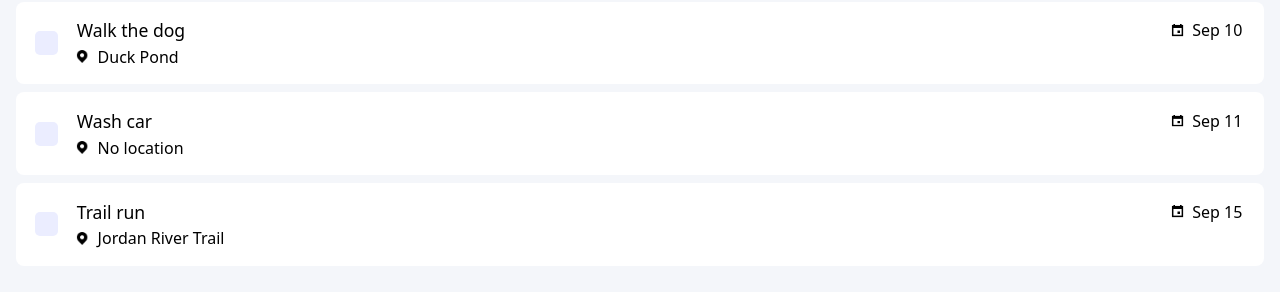
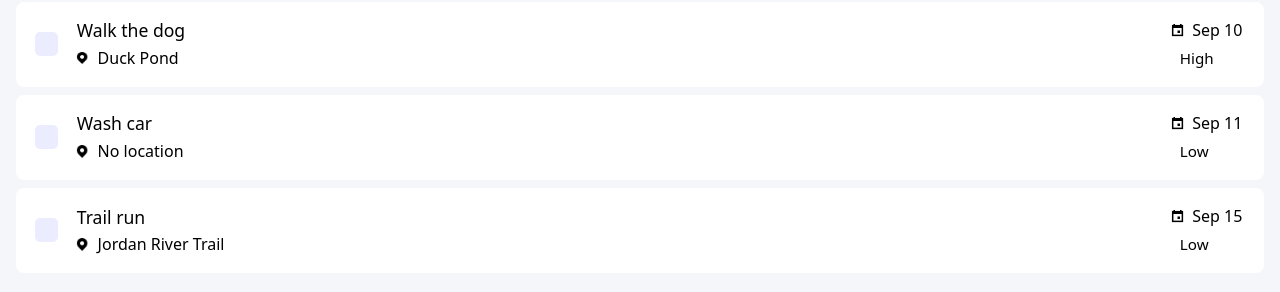
Before and after one commit to dallinjohnson/todo-list, a website built with webpack: page src/template.html in a window 1280 px wide. Shown: the part 102-394 px from the top of the page. Built offline with nearby package versions, Linux system fonts and the light colour scheme.

Commit message:
Add priority select element to task item

```diff
--- a/src/classes/Task.js
+++ b/src/classes/Task.js
@@ -3,7 +3,7 @@ class Task {
     id,
     title,
     dueDate,
-    priority,
+    priority = "low",
     location,
     description,
     isCompleted = false
--- a/src/components/App.js
+++ b/src/components/App.js
@@ -11,7 +11,7 @@ class App {
         1,
         "Walk the dog",
         new Date(2024, 8, 10),
-        "High",
+        "high",
         "Duck Pond",
         null
       ),
@@ -19,7 +19,7 @@ class App {
         2,
         "Wash car",
         new Date(2024, 8, 11),
-        "Low",
+        "low",
         null,
         "Remember to vacuum"
       ),
@@ -27,7 +27,7 @@ class App {
         3,
         "Trail run",
         new Date(2024, 8, 15),
-        "Low",
+        "low",
         "Jordan River Trail",
         null
       ),
--- a/src/components/NewTaskItem.js
+++ b/src/components/NewTaskItem.js
@@ -44,9 +44,12 @@ const TaskItem = (task) => {
     location = createLocation();
     const locationGroup = IconGroup(locationIcon, location.getElement());
 
+    const priority = createPriority();
+
     const detailRow = document.createElement("div");
     detailRow.classList.add("flex-row-space-between");
     detailRow.appendChild(locationGroup.getElement());
+    detailRow.appendChild(priority);
 
     taskDetails = document.createElement("div");
     taskDetails.className = "task-details";
@@ -84,7 +87,28 @@ const TaskItem = (task) => {
     return location;
   };
 
-  const createPriority = () => {};
+  const createPriority = () => {
+    const select = document.createElement("select");
+    const options = [
+      { value: "low", textContent: "Low" },
+      { value: "medium", textContent: "Medium" },
+      { value: "high", textContent: "High" },
+    ];
+    options.forEach((optionData) => {
+      const option = document.createElement("option");
+      option.value = optionData.value;
+      option.textContent = optionData.textContent;
+      select.appendChild(option);
+    });
+    select.addEventListener("change", () => {
+      TaskService.update({ ...task, priority: select.value });
+    });
+    if (task && task.priority) {
+      select.value = task.priority;
+    }
+    select.classList.add("priority");
+    return select;
+  };
 
   const handleCheckboxClick = () => {
     const newTask = { ...task, isCompleted: !task.isCompleted };
--- a/src/styles.css
+++ b/src/styles.css
@@ -138,10 +138,6 @@ body {
   margin: 1rem;
 }
 
-.task:hover {
-  /*background-color: rgb(225, 225, 255);*/
-}
-
 .task-card {
   padding: 3rem;
   background-color: white;
@@ -195,3 +191,29 @@ body {
 .task-list-controls select {
   margin-left: 0.3rem;
 }
+
+.task select {
+  height: 1.6rem;
+  font-size: 0.95rem;
+  text-align: left;
+  padding: 0px 5px;
+}
+
+.priority {
+  border: none;
+  background: none;
+  appearance: none;
+  -webkit-appearance: none;
+  -moz-appearance: none;
+  text-align: right;
+  border-radius: 5px;
+}
+
+.selected .priority {
+  border: 1px solid #ccc;
+  background: rgb(244, 244, 255);
+  pointer-events: auto;
+  appearance: auto;
+  -webkit-appearance: auto;
+  -moz-appearance: auto;
+}
```
